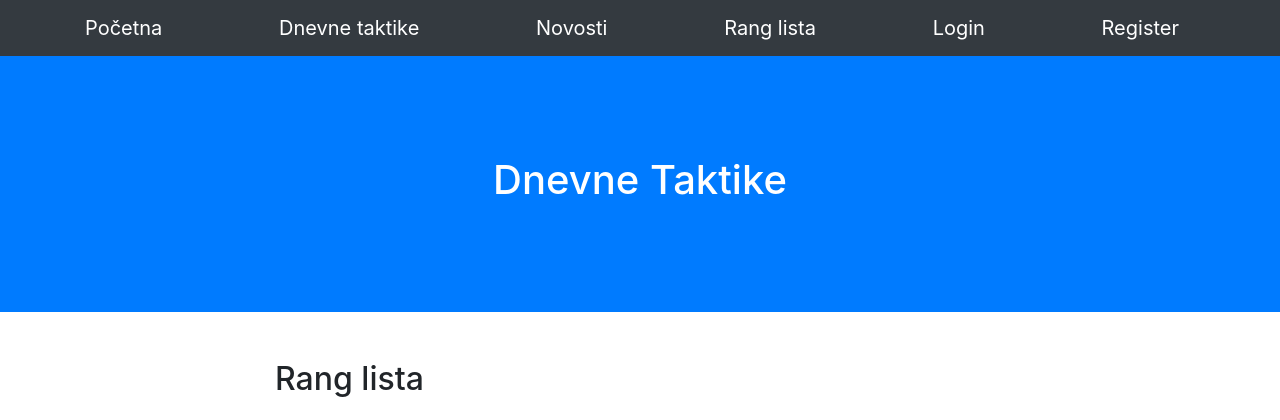
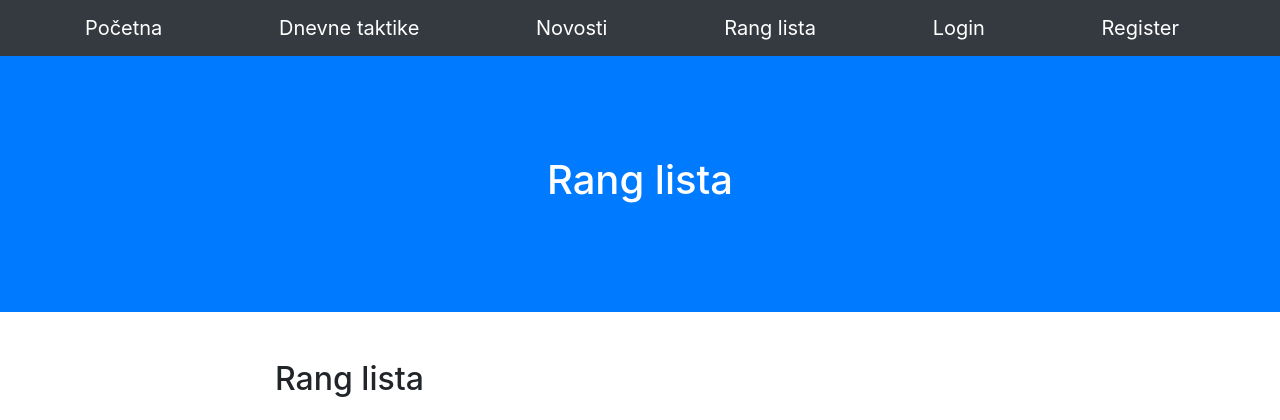
Before and after one commit to Ivan-Klabucar/Chess-Club-Webapp, a Django app: template IzvorniKod/templates/rangLista.html in a window 1280 px wide. Shown: the top 420 px of the page. Run offline with Django 3.2, Linux system fonts and the light colour scheme; the template is opened without the code that fills it, so the values that code supplies are empty; some libraries are stand-ins or nearby versions.

Commit message:
popravljen rangLista.html naslov

```diff
--- a/IzvorniKod/templates/rangLista.html
+++ b/IzvorniKod/templates/rangLista.html
@@ -1,7 +1,7 @@
 {% extends "base.html" %}
 {% block header %}
 <div class="container text-center">
-    <h1>Dnevne Taktike</h1>
+    <h1>Rang lista</h1>
 </div>
 {% endblock %}
 
```
